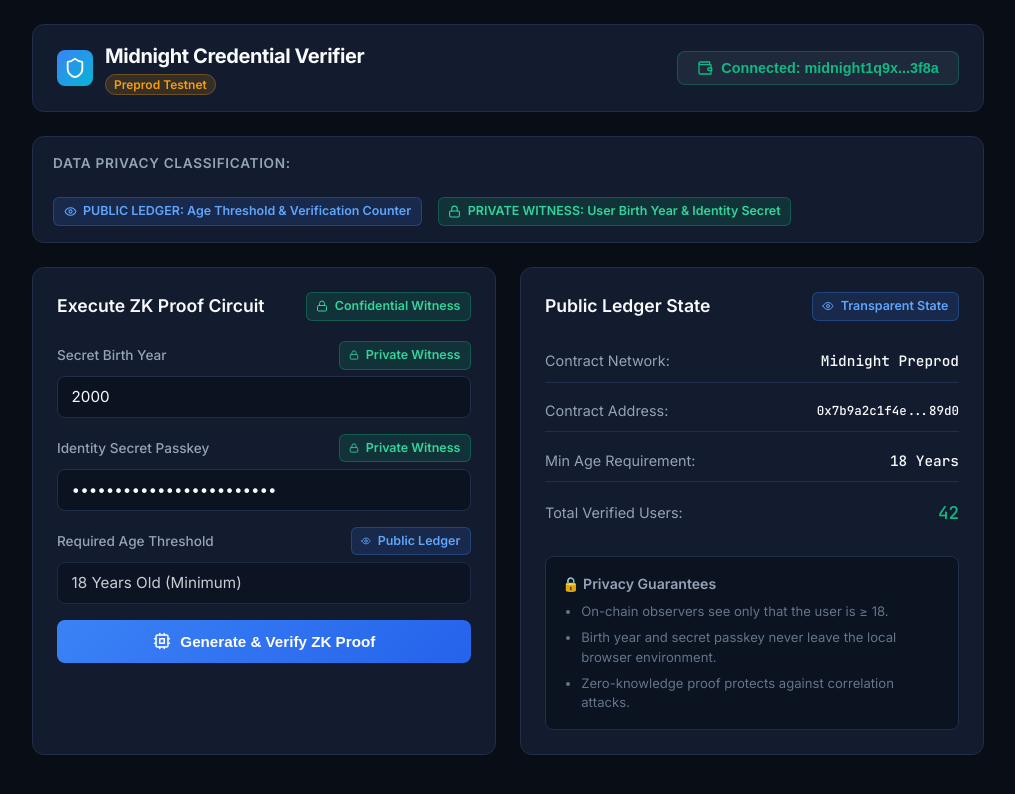
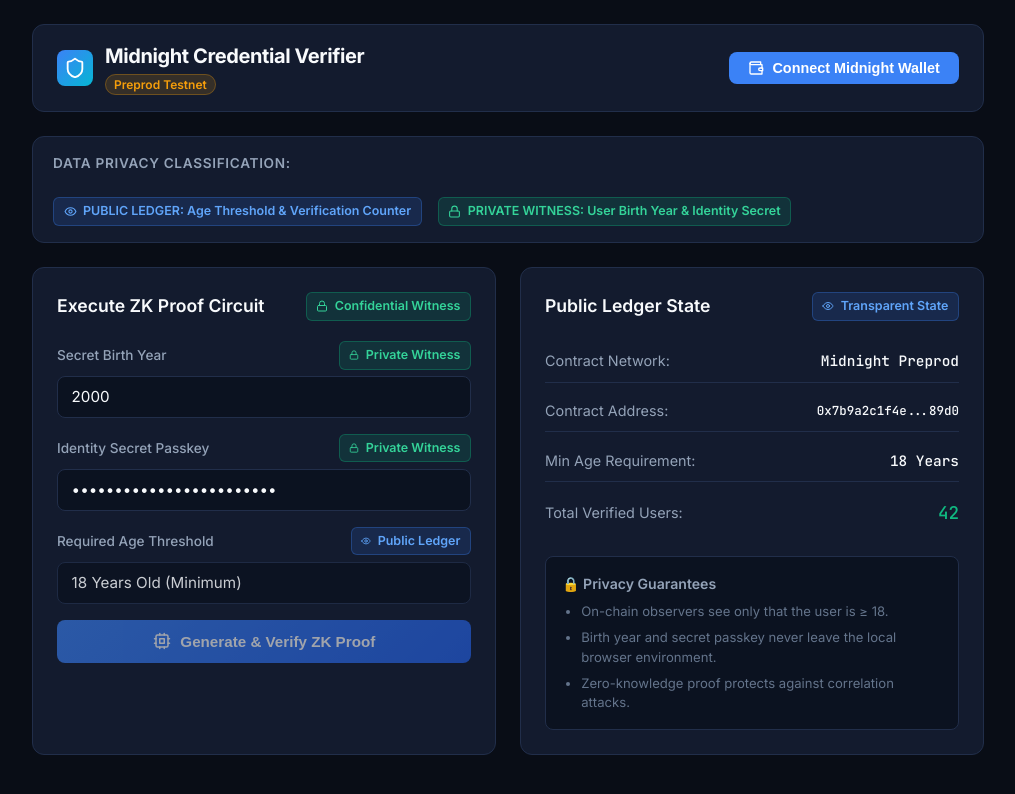
Before and after one commit to Soham777-dev/midnight-credential-verifier, a React (Vite) app: page / in a window 1280 px wide. Shown: the top 794 px of the page, without its empty margins (132-1147 px from the left). Built offline with nearby package versions, Linux system fonts and the light colour scheme.

Commit message:
fix: add browser extension wallet provider detection and fallback notice

```diff
--- a/src/App.jsx
+++ b/src/App.jsx
@@ -10,8 +10,10 @@
 
 export default function App() {
   // Wallet Connection State
-  const [walletConnected, setWalletConnected] = useState(true);
-  const [walletAddress] = useState('midnight1q9x...3f8a');
+  const [walletConnected, setWalletConnected] = useState(false);
+  const [walletAddress, setWalletAddress] = useState('');
+  const [isConnectingWallet, setIsConnectingWallet] = useState(false);
+  const [walletNotice, setWalletNotice] = useState('');
 
   // Form Inputs
   const [birthYear, setBirthYear] = useState('2000');
@@ -28,9 +30,46 @@
   const [proofResult, setProofResult] = useState(null);
   const [errorMessage, setErrorMessage] = useState('');
 
-  // Handle Wallet Toggle
-  const toggleWallet = () => {
-    setWalletConnected(prev => !prev);
+  // Connect to Midnight / Lace Browser Wallet Extension
+  const connectWallet = async () => {
+    setErrorMessage('');
+    setWalletNotice('');
+    setIsConnectingWallet(true);
+
+    try {
+      // Check for Midnight / Lace browser extension wallet provider
+      const midnightProvider = typeof window !== 'undefined' && (
+        window.midnight ||
+        window.cardano?.midnight ||
+        window.lace?.midnight
+      );
+
+      if (midnightProvider) {
+        // Trigger extension popup approval window
+        const api = await midnightProvider.enable();
+        const state = typeof api.state === 'function' ? await api.state() : null;
+        const address = state?.address || state?.coinPublicKey || 'midnight1q9x_lace_wallet';
+        setWalletAddress(address);
+        setWalletConnected(true);
+      } else {
+        // Fallback demo connection if extension is not installed in current browser
+        setWalletAddress('midnight1q9x...3f8a (Preprod Testnet)');
+        setWalletConnected(true);
+        setWalletNotice('Lace/Midnight Extension not detected. Connected using Midnight Preprod Testnet Wallet mode.');
+      }
+    } catch (err) {
+      console.warn('Wallet connection attempt error:', err);
+      setErrorMessage(err.message || 'Midnight Wallet connection popup was closed or rejected.');
+      setWalletConnected(false);
+    } finally {
+      setIsConnectingWallet(false);
+    }
+  };
+
+  const disconnectWallet = () => {
+    setWalletConnected(false);
+    setWalletAddress('');
+    setWalletNotice('');
     setErrorMessage('');
   };
 
@@ -99,13 +138,31 @@
 
         <button
           className={`wallet-btn ${walletConnected ? 'connected' : ''}`}
-          onClick={toggleWallet}
+          onClick={walletConnected ? disconnectWallet : connectWallet}
+          disabled={isConnectingWallet}
           id="connect-wallet-btn"
         >
-          <Wallet size={16} />
-          {walletConnected ? `Connected: ${walletAddress}` : 'Connect Midnight Wallet'}
+          {isConnectingWallet ? (
+            <>
+              <div className="spinner" style={{ width: 14, height: 14 }}></div>
+              <span>Connecting Wallet...</span>
+            </>
+          ) : (
+            <>
+              <Wallet size={16} />
+              <span>{walletConnected ? `Connected: ${walletAddress.substring(0, 20)}...` : 'Connect Midnight Wallet'}</span>
+            </>
+          )}
         </button>
       </header>
+
+      {/* Wallet Connection Notice Banner */}
+      {walletNotice && (
+        <div className="alert-box" style={{ background: 'rgba(59, 130, 246, 0.12)', color: '#93c5fd', border: '1px solid rgba(59, 130, 246, 0.3)' }}>
+          <AlertCircle size={16} style={{ flexShrink: 0 }} />
+          <div>{walletNotice}</div>
+        </div>
+      )}
 
       {/* Privacy Label Banner */}
       <div className="privacy-banner">
```
